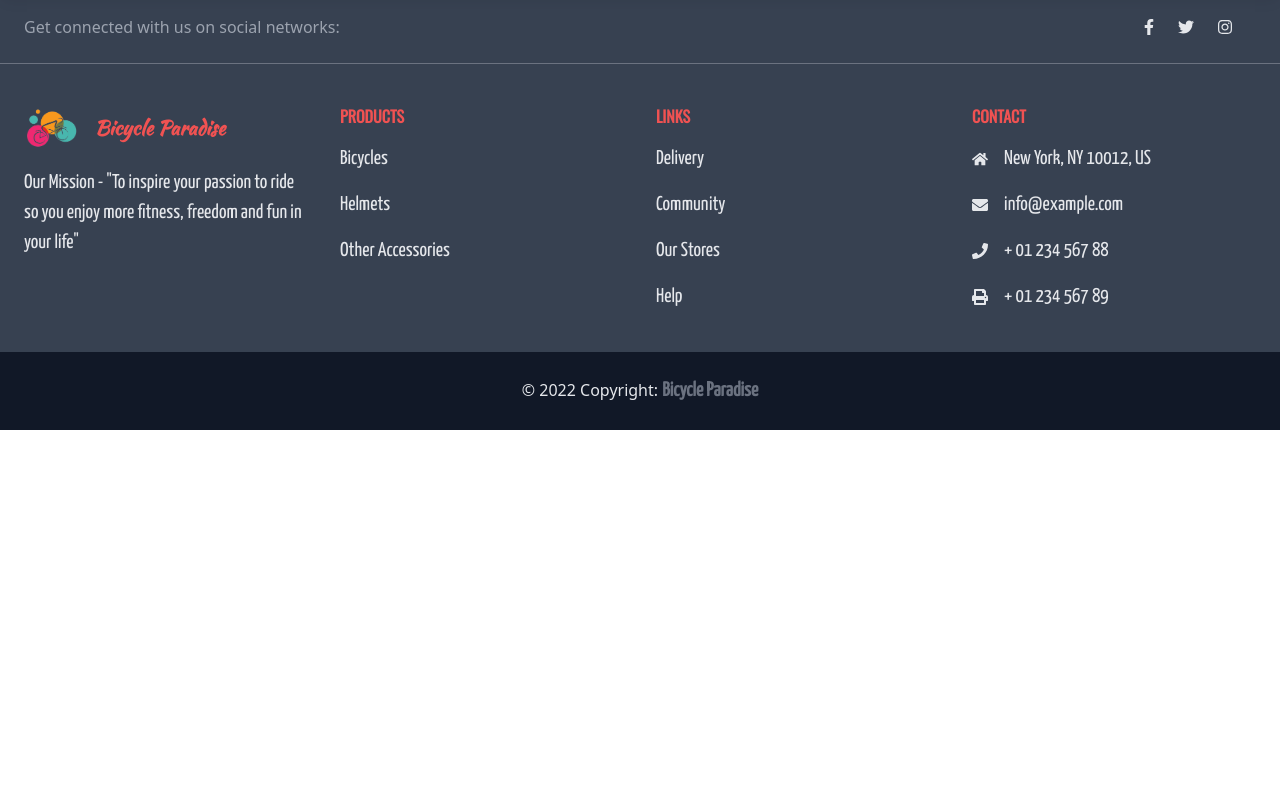
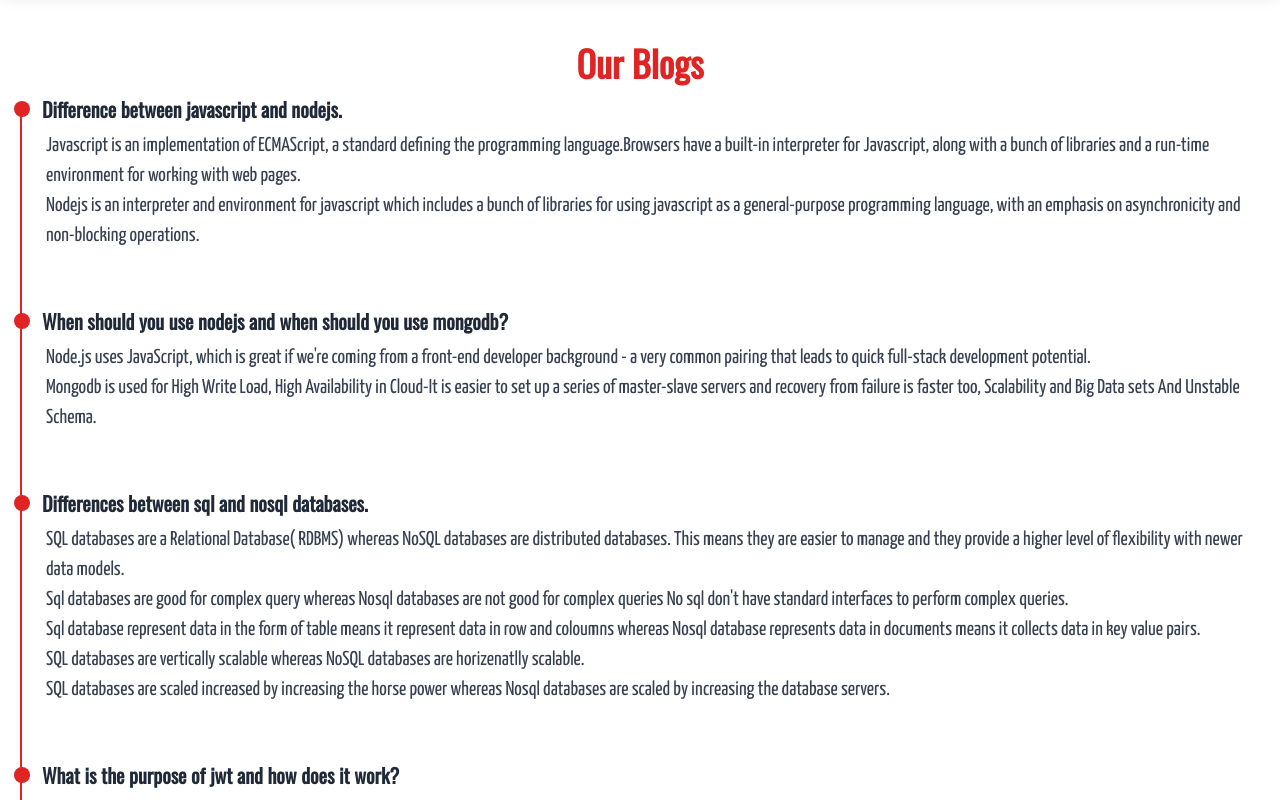
Before and after one commit to Swoad-11/Bicycle-Paradise-Front-End, a React (Create React App) app: page /blogs in a window 1280 px wide. Shown: the part 240-1040 px from the top of the page. Before the commit the page ends 800 px from the top, so only its background shows below. Built offline with nearby package versions, Linux system fonts and the light colour scheme; no server answers; what tw-elements would draw is missing.

Commit message:
blogs gone

```diff
--- a/src/Components/Blogs/Blogs.js
+++ b/src/Components/Blogs/Blogs.js
@@ -4,7 +4,75 @@ import React from 'react';
 const Blogs = () => {
     return (
         <div>
+            <div className='p-5 mx-auto mb-8 mt-8'>
+                <h3 className='secondary-title text-center text-4xl font-semibold text-red-600 mb-5'>
+                    Our Blogs
+                </h3>
+                <ol class="border-l-2 border-red-600">
+                    <li>
+                        <div class="flex flex-start items-center">
+                            <div class="bg-red-600 w-4 h-4 flex items-center justify-center rounded-full -ml-2 mr-3 -mt-2"></div>
+                            <h4 class="text-gray-800 font-semibold text-xl -mt-2 secondary-title">Difference between javascript and nodejs.</h4>
+                        </div>
+                        <div class="ml-6 mb-6 pb-6">
 
+                            <p class="text-gray-700 mt-2 mb-4 description">
+                                Javascript is an implementation of ECMAScript, a standard defining the programming language.Browsers have a built-in interpreter for Javascript, along with a bunch of libraries and a run-time environment for working with web pages. <br />
+                                Nodejs is an interpreter and environment for javascript which includes a bunch of libraries for using javascript as a general-purpose programming language, with an emphasis on asynchronicity and non-blocking operations.
+                            </p>
+
+                        </div>
+                    </li>
+                    <li>
+                        <div class="flex flex-start items-center">
+                            <div class="bg-red-600 w-4 h-4 flex items-center justify-center rounded-full -ml-2 mr-3 -mt-2"></div>
+                            <h4 class="text-gray-800 font-semibold text-xl -mt-2 secondary-title">When should you use nodejs and when should you use mongodb?</h4>
+                        </div>
+                        <div class="ml-6 mb-6 pb-6">
+
+                            <p class="text-gray-700 mt-2 mb-4 description">
+                                Node.js uses JavaScript, which is great if we're coming from a front-end developer background - a very common pairing that leads to quick full-stack development potential. <br />
+                                Mongodb is used for High Write Load, High Availability in Cloud-It is easier to set up a series of master-slave servers and recovery from failure is faster too, Scalability and Big Data sets And Unstable Schema.
+                            </p>
+                        </div>
+                    </li>
+                    <li>
+                        <div class="flex flex-start items-center">
+                            <div class="bg-red-600 w-4 h-4 flex items-center justify-center rounded-full -ml-2 mr-3 -mt-2"></div>
+                            <h4 class="text-gray-800 font-semibold text-xl -mt-2 secondary-title">Differences between sql and nosql databases.</h4>
+                        </div>
+                        <div class="ml-6 mb-6 pb-6">
+
+                            <p class="text-gray-700 mt-2 mb-4 description">
+                                SQL databases are a Relational Database( RDBMS) whereas NoSQL databases are distributed databases. This means they are easier to manage and they provide a higher level of flexibility with newer data models.<br />
+                                Sql databases are good for complex query whereas Nosql databases are not good for complex queries No sql don't have standard interfaces to perform complex queries.<br />
+                                Sql database represent data in the form of table means it represent data in row and coloumns whereas Nosql database represents data in documents means it collects data in key value pairs. <br />
+                                SQL databases are vertically scalable whereas NoSQL databases are horizenatlly scalable. <br />
+                                SQL databases are scaled increased by increasing the horse power whereas Nosql databases are scaled by increasing the database servers. <br />
+                            </p>
+
+                        </div>
+                    </li>
+                    <li>
+                        <div class="flex flex-start items-center">
+                            <div class="bg-red-600 w-4 h-4 flex items-center justify-center rounded-full -ml-2 mr-3 -mt-2"></div>
+                            <h4 class="text-gray-800 font-semibold text-xl -mt-2 secondary-title">What is the purpose of jwt and how does it work?</h4>
+                        </div>
+                        <div class="ml-6 mb-6 pb-6">
+
+                            <p class="text-gray-700 mt-2 mb-4 description">
+                                JWT, or JSON Web Token, is an open standard used to share security information between two parties — a client and a server. Each JWT contains encoded JSON objects, including a set of claims. JWTs are signed using a cryptographic algorithm to ensure that the claims cannot be altered after the token is issued. In short, JWTs are used as a secure way to authenticate users and share information. <br />
+                                JWT works like this:<br />
+                                The user/client app sends a sign in request. <br />
+                                Once verified, the API will create a JSON Web Token and sign it using a secret key. <br />
+                                Then the API will return that token back to the client application .<br />
+                                Finally, the client app will receive the token, verify it on its own side to make sure it's authentic and then proceed to use it on every subsequent request to authenticate the user without having to send their credentials anymore.
+                            </p>
+
+                        </div>
+                    </li>
+                </ol>
+            </div>
         </div>
     );
 };
```
